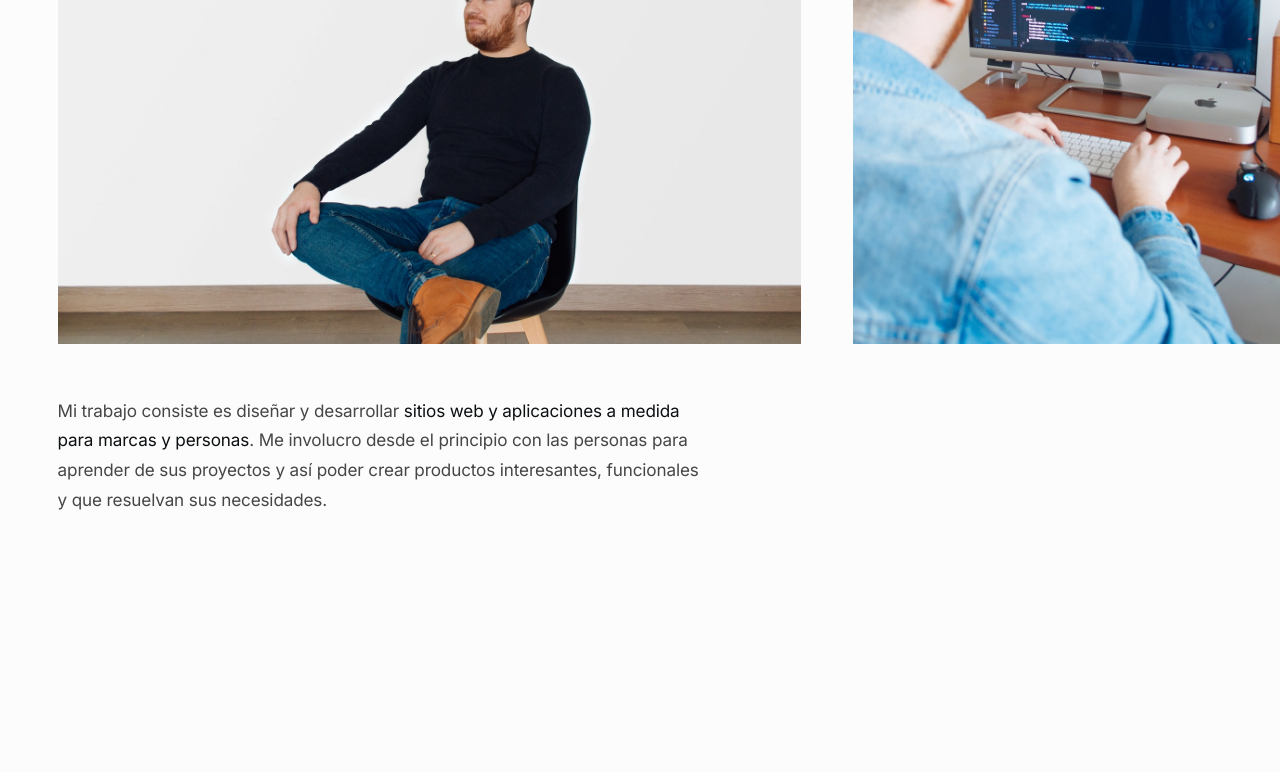
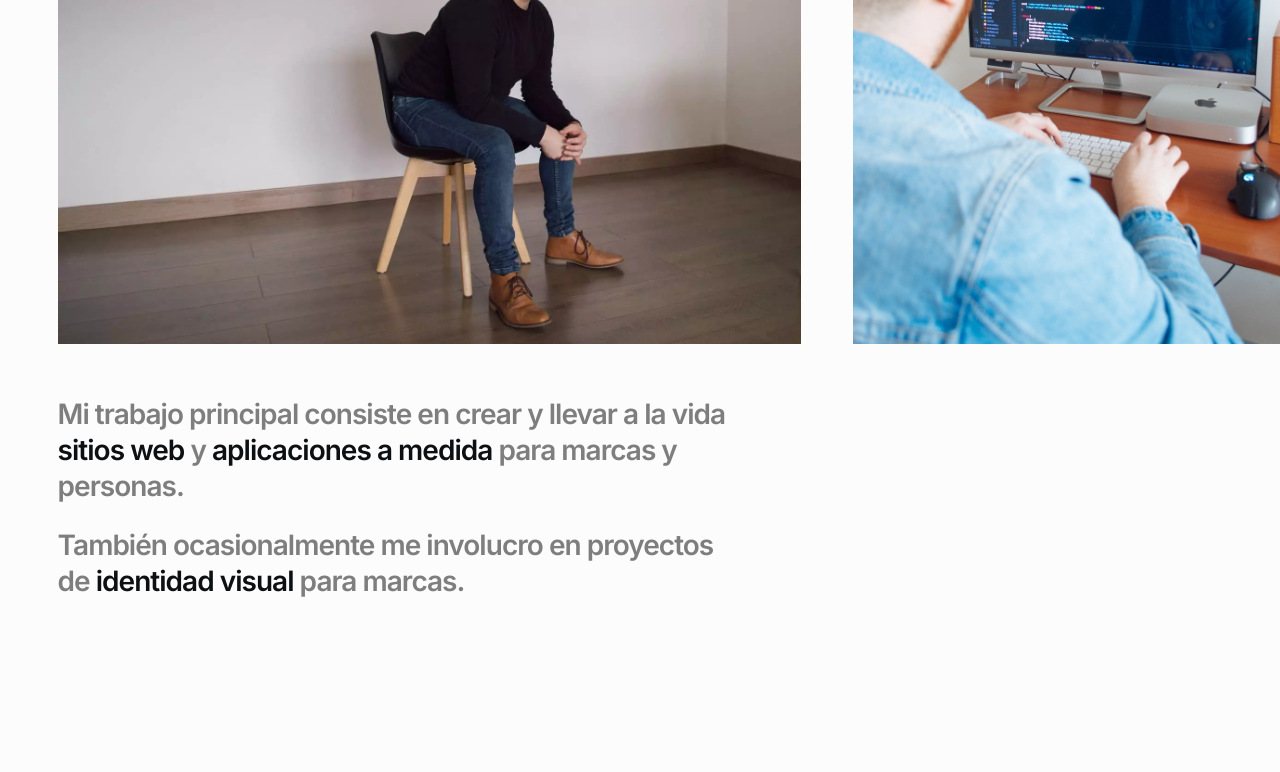
Before and after one commit to dandelior/juanberrios-21, a Next.js app: page / in a window 1280 px wide. Shown: the part 782-1554 px from the top of the page. Built offline with nearby package versions, Linux system fonts and the light colour scheme.

Commit message:
updated images

```diff
--- a/parts/PresentationHome.js
+++ b/parts/PresentationHome.js
@@ -25,7 +25,7 @@ const PresentationHome = () => {
             transition={{ ease: "easeInOut", delay: 0.7, duration: 0.5 }}
           >
             <Image
-              src="/img/me_3.webp"
+              src="/img/me_5.webp"
               alt="Este soy yo"
               layout="fill"
               objectFit="cover"
@@ -33,15 +33,17 @@ const PresentationHome = () => {
             />
           </motion.div>
           <div className={PresentationStyles.space}>
-            <p>
-              Mi trabajo consiste es diseñar y desarrollar{" "}
-              <span className="highlight-color">
-                sitios web y aplicaciones a medida para marcas y personas
-              </span>
-              . Me involucro desde el principio con las personas para aprender
-              de sus proyectos y así poder crear productos interesantes,
-              funcionales y que resuelvan sus necesidades.
-            </p>
+            <h2>
+              Mi trabajo principal consiste en crear y llevar a la vida{" "}
+              <span className="highlight-color">sitios web</span> y{" "}
+              <span className="highlight-color">aplicaciones a medida</span>{" "}
+              para marcas y personas.
+            </h2>
+            <h2>
+              También ocasionalmente me involucro en proyectos de{" "}
+              <span className="highlight-color">identidad visual</span> para
+              marcas.
+            </h2>
           </div>
         </div>
       </div>
```
